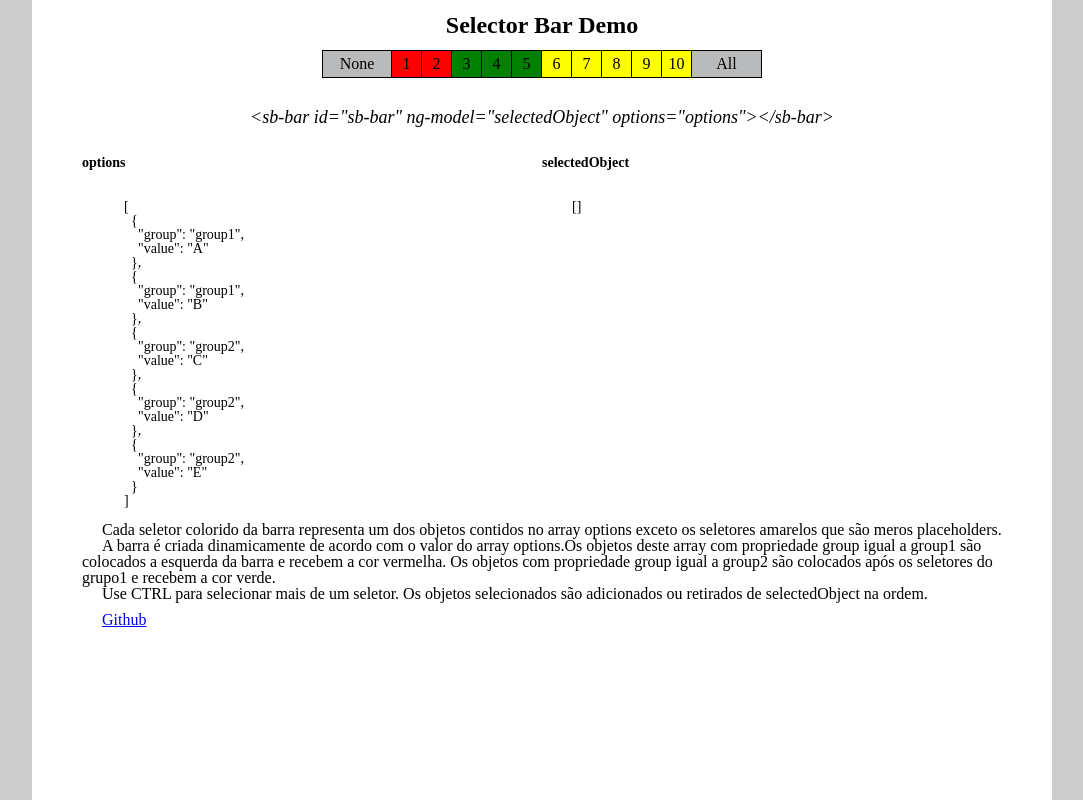
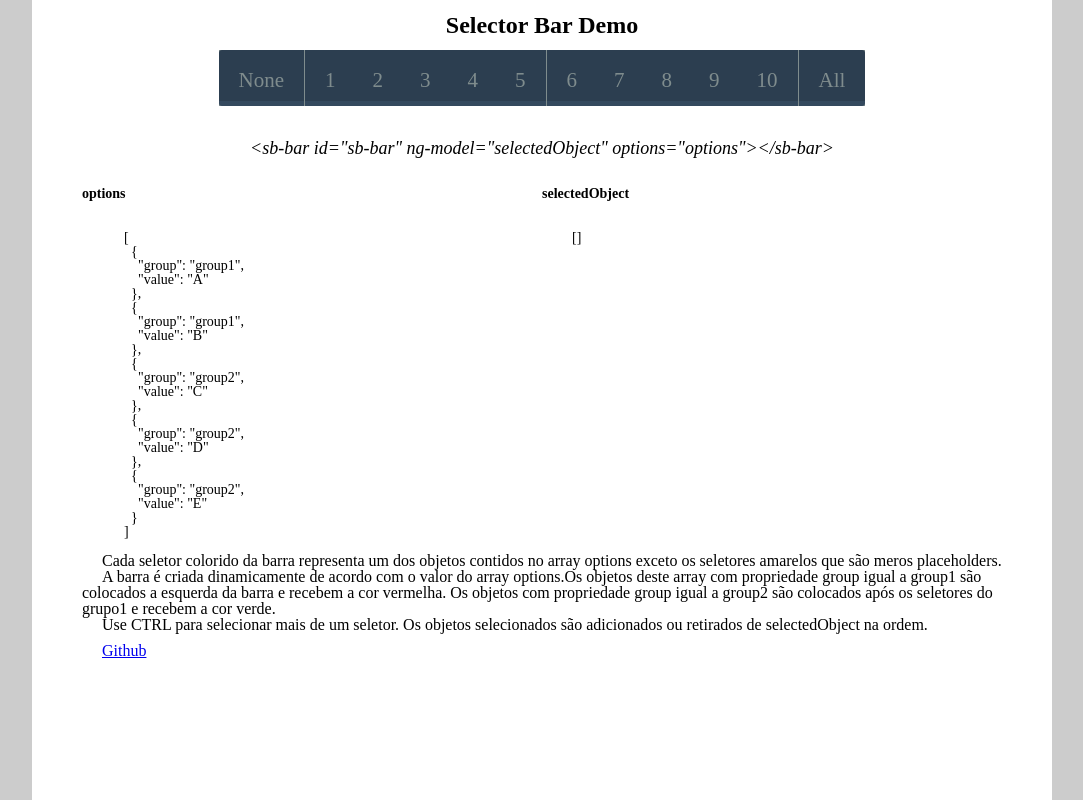
Before and after one commit to yuricamara/selector-bar, a website: page app/index.html in a window 1280 px wide. Shown: the whole page, without its empty margins (98-1181 px from the left). Drawn offline with nearby package versions, Linux system fonts and the light colour scheme; some packages are replaced by stand-ins of ours.

Commit message:
Novo estilo de barra seletora

```diff
--- a/app/global/stylesheets/_directives.scss
+++ b/app/global/stylesheets/_directives.scss
@@ -2,72 +2,56 @@
       directive.scss
 ********************************/
 
-$selector-bar: 'sb-bar';
-$selector-selector: $selector-bar li;
-
-$color-hover:  #A595F0;
-$color-active: #484F94;
-
-##{$selector-bar},
-##{$selector-selector}{
+#sb-bar,
+#sb-bar li{
   outline-width: 0;
 }
 
-##{$selector-selector}.sb-selector{
-  $border-bar: 1px solid #000;
+#sb-bar a {
+  padding: 20px 20px 10px 20px;
+  margin:0 1px 0 0;
+  text-decoration:none;
+  text-align:center;
+  color:#7f8c8d;
+  cursor:pointer;
+  background:#2c3e50;
+  font-size:21px;
 
-  float: left;
-
-  border: {
-    top: $border-bar;
-    right: $border-bar;
-    bottom: $border-bar;
-  }
-  padding: 5px 0;
-  width: 30px;
-
-  &:first-child{
-    border-left: $border-bar;
-  }
-
-  &:hover{
-    cursor: pointer;
-    background-color: $color-hover;
-  }
+  border-bottom:5px solid #34495e;
+  -webkit-transition:border-bottom .6s linear 0s;
+    transition-property:border-bottom .6s linear 0s;
 }
 
-##{$selector-selector}.sb-selector-fst-group{
-  background-color: red;
-}
-##{$selector-selector}.sb-selector-snd-group{
-  background-color: green;
 
-}##{$selector-selector}.sb-selector-unselectable-group{
-  background-color: yellow;
-
-  &:hover{
-    cursor: default;
-    background-color: yellow;
-  }
+#sb-bar .is-active a {
+  border-bottom:5px solid #2ecc71;
+  color:#2ecc71;
 }
 
-##{$selector-selector}.sb-selector-all,
-##{$selector-selector}.sb-selector-none{
-  width: 70px;
-  background-color: #B9BABB;
-
-  &:hover{
-    background-color: $color-hover;
-  }
+#sb-bar li {
+  display:inline-block;
+  list-style:none;
+  padding:0;
+  margin:0;
+  zoom:1;
+  background:#7f8c8d;
 }
 
-##{$selector-selector} a{
-  display: block;
-  text-align: center;
+#sb-bar li a {
+  float:left;
+  margin-left:-4px;
 }
 
-//States
+#sb-bar > a:first-child,
+#sb-bar li:first-child a {
+  margin-left:0;
+  border-top-left-radius: 3px;
+  border-bottom-left-radius: 3px;
+}
 
-##{$selector-selector}.sb-selected.is-active{
-  background-color: $color-active;
+#sb-bar>a:last-child,
+#sb-bar li:last-child > a{
+  margin-right: 0;
+  border-top-right-radius: 3px;
+  border-bottom-right-radius: 3px;
 }
```
Also changed, not shown: app/global/stylesheets.css.
